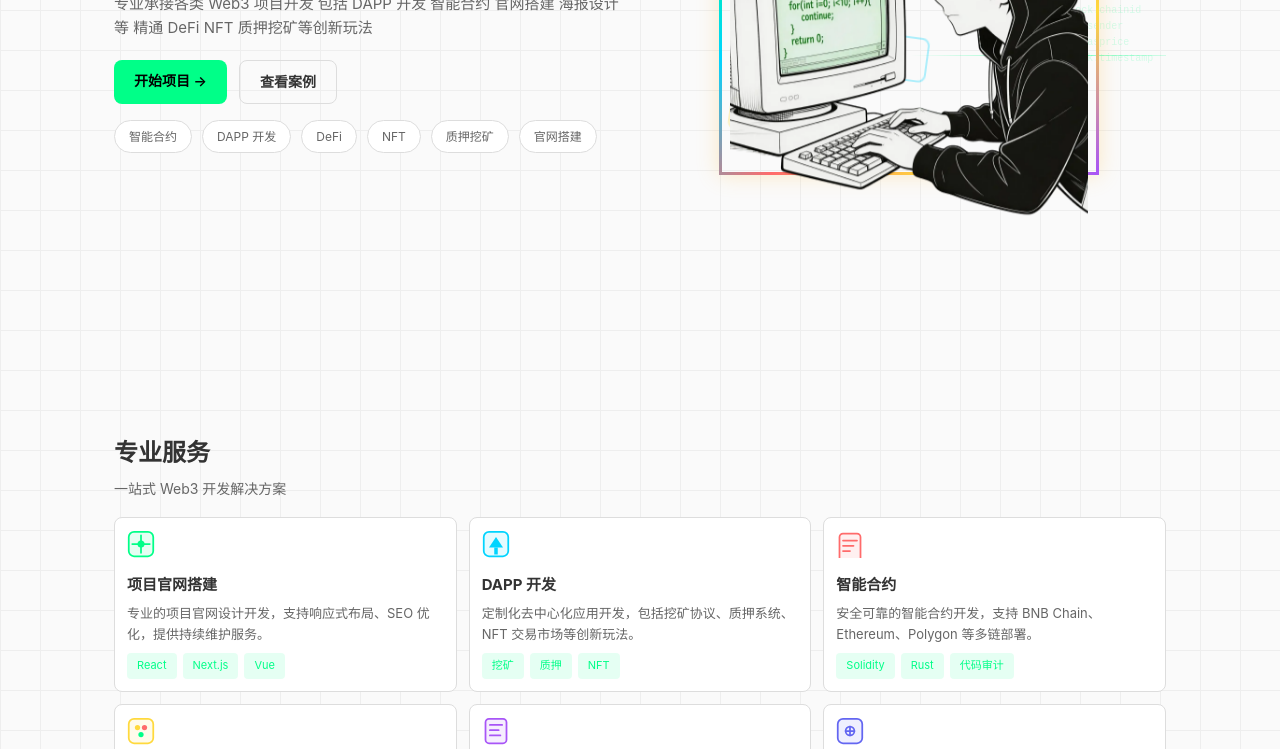
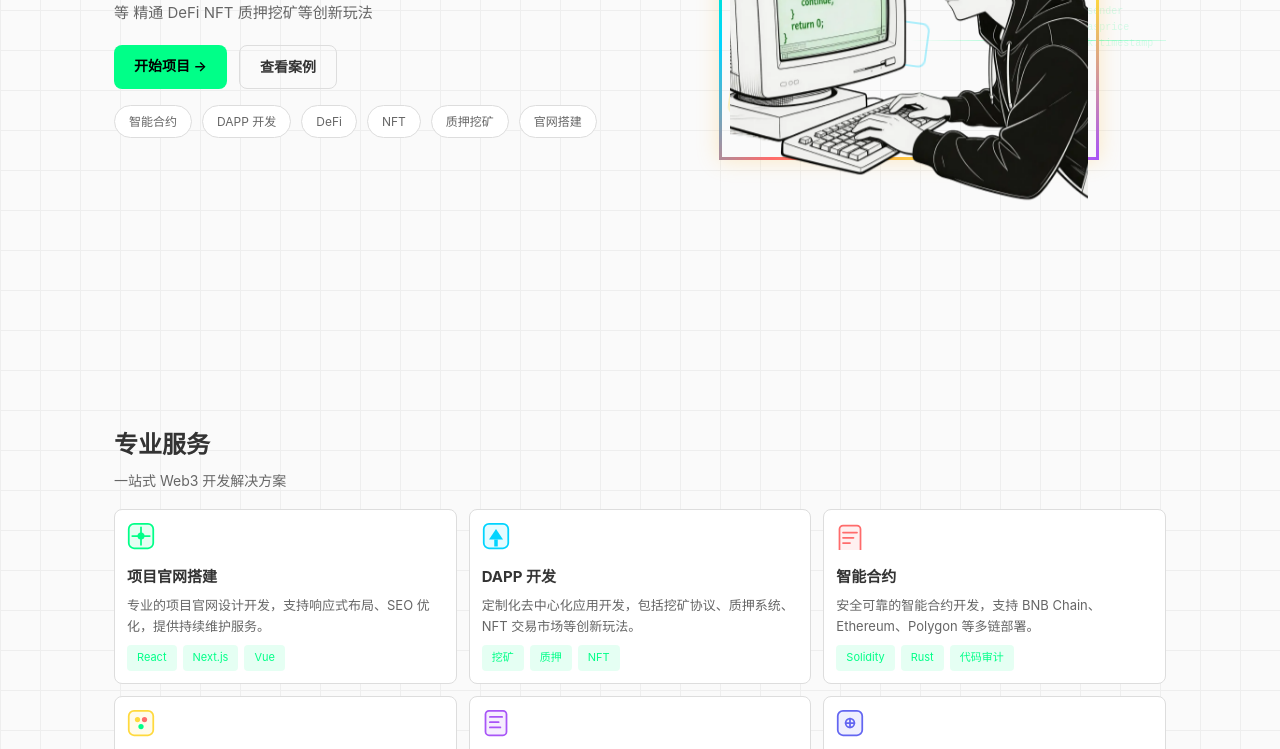
Before and after one commit to UnicornArloi/SAOchainart, a plain HTML site: page index.html in a window 1280 px wide. Shown: the part 390-1139 px from the top of the page. Drawn offline with Linux system fonts and the light colour scheme.

Commit message:
Tighten section spacing

```diff
--- a/index.html
+++ b/index.html
@@ -20,7 +20,7 @@
         .lang-switch:hover { border-color: var(--accent); color: var(--accent); }
         .lang-active { background: var(--accent); color: #000; border-color: var(--accent); }
 
-        .hero { min-height: 100vh; display: flex; align-items: center; padding: 80px 0 30px; }
+        .hero { min-height: 100vh; display: flex; align-items: center; padding: 40px 0 20px; }
         .hero h1 { font-size: clamp(32px, 6vw, 56px); font-weight: 700; line-height: 1.2; letter-spacing: -1px; margin-bottom: 8px; }
         .hero h1 span { background: linear-gradient(135deg, var(--accent), var(--accent2)); -webkit-background-clip: text; -webkit-text-fill-color: transparent; }
         .hero p { font-size: 15px; color: #666; margin-bottom: 20px; }
@@ -32,7 +32,7 @@
         .btn-outline:hover { border-color: var(--accent); color: var(--accent); }
         .tags { display: flex; flex-wrap: wrap; gap: 10px; }
         .tag { padding: 6px 14px; background: #fff; border: 1px solid #ddd; border-radius: 20px; font-size: 12px; color: #666; }
-        section { padding: 24px 0; }
+        section { padding: 16px 0; }
         .section-header { margin-bottom: 16px; }
         .section-header h2 { font-size: 24px; font-weight: 600; margin-bottom: 6px; }
         .section-header p { color: #666; font-size: 14px; }
@@ -55,7 +55,7 @@
         .contact-link { display: flex; align-items: center; gap: 8px; padding: 12px 20px; background: #fafafa; border: 1px solid #ddd; border-radius: 8px; color: #333; text-decoration: none; transition: all 0.3s; }
         .contact-link:hover { border-color: var(--accent); color: var(--accent); }
         .contact-link span { font-size: 14px; }
-        footer { padding: 24px 0; border-top: 1px solid #e0e0e0; text-align: center; color: #666; font-size: 13px; }
+        footer { padding: 16px 0; border-top: 1px solid #e0e0e0; text-align: center; color: #666; font-size: 13px; }
 
         @media (max-width: 900px) {
             .hero .container { grid-template-columns: 1fr !important; gap: 20px !important; }
```
